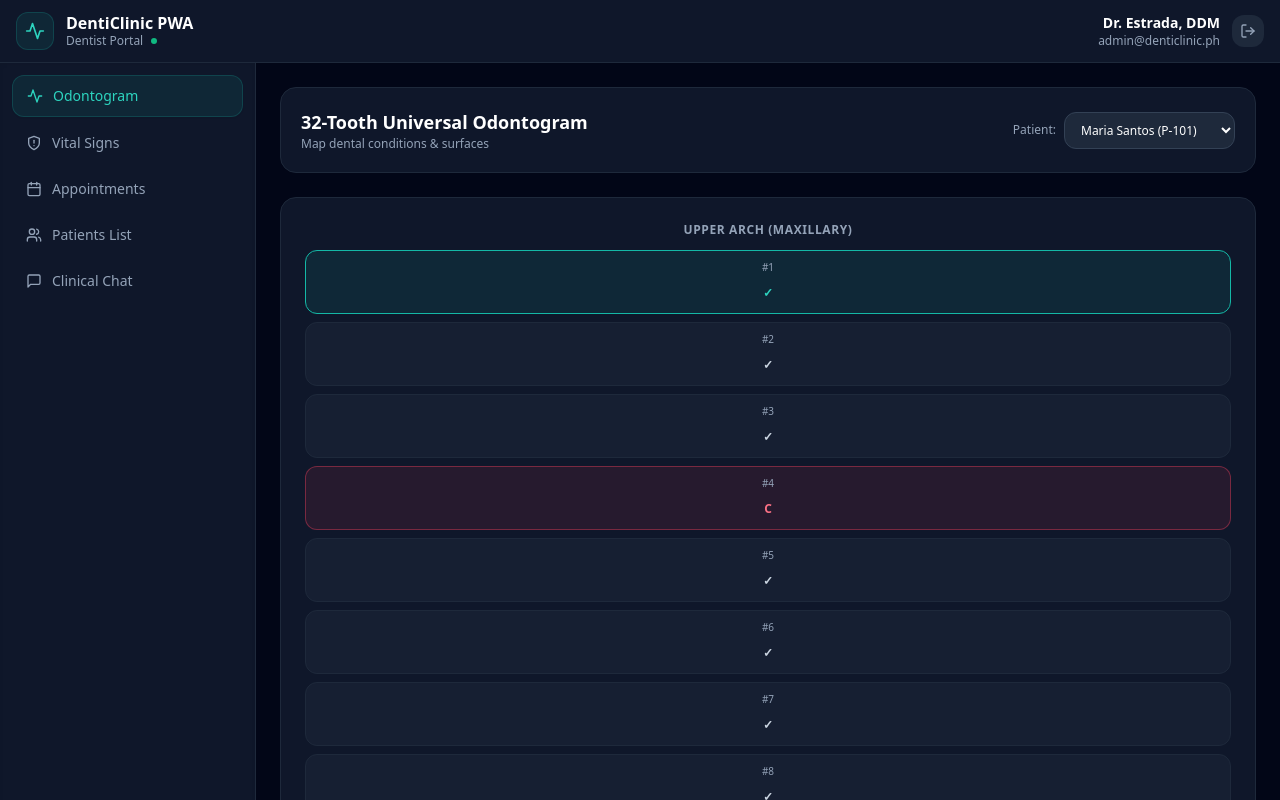
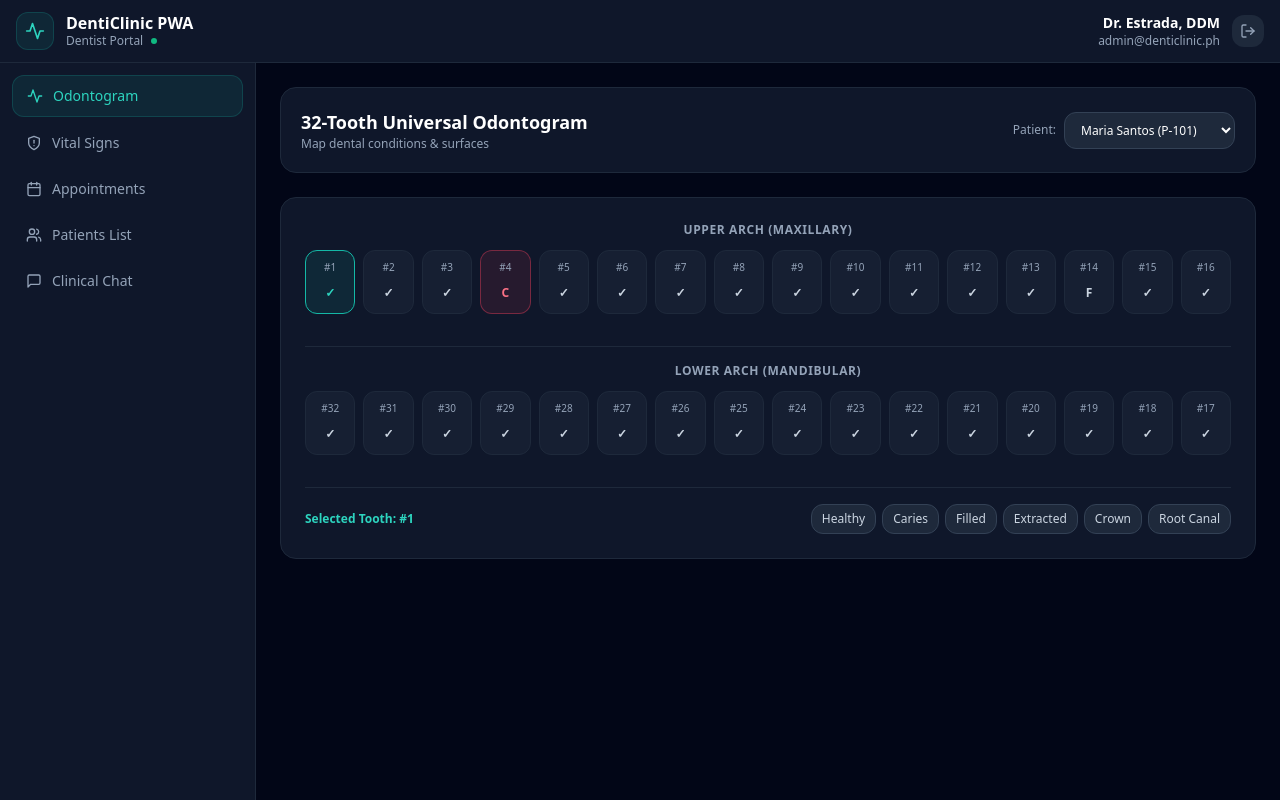
Before and after one commit to jcem0615-rgb/dental, a React (Vite) app: page / in a window 1280 px wide. Both pictures are taken after a click on the button "Dentist". Shown: the top 800 px of the page. Built offline with nearby package versions, Linux system fonts and the light colour scheme.

Commit message:
Refactor comments and improve layout structure

```diff
--- a/src/App.jsx
+++ b/src/App.jsx
@@ -30,7 +30,7 @@ export default function App() {
   const [showPassword, setShowPassword] = useState(false);
   const [authError, setAuthError] = useState('');
 
-  // Password Reset / Change State
+  // Password Reset State
   const [showForcePasswordModal, setShowForcePasswordModal] = useState(false);
   const [newPassword, setNewPassword] = useState('');
   const [confirmPassword, setConfirmPassword] = useState('');
@@ -392,7 +392,7 @@ export default function App() {
     );
   }
 
-  // RESPONSIVE DASHBOARD APP
+  // MAIN DASHBOARD APP
   return (
     <div className="min-h-screen bg-slate-950 text-slate-100 flex flex-col font-sans">
       {/* Top Header */}
@@ -433,9 +433,9 @@ export default function App() {
         </div>
       )}
 
-      {/* Main Layout Body: Adaptive Sidebar/Topbar for Mobile & Desktop */}
+      {/* Main Layout Body */}
       <div className="flex-1 flex flex-col md:flex-row">
-        <nav className="bg-slate-900 border-b md:border-b-0 md:border-r border-slate-800 w-full md:w-64 p-3 flex md:flex-col gap-1.5 overflow-x-auto shrink-0 shadow-inner">
+        <nav className="bg-slate-900 border-b md:border-b-0 md:border-r border-slate-800 w-full md:w-64 p-3 flex md:flex-col gap-1.5 overflow-x-auto shrink-0">
           {[
             { id: 'odontogram', label: 'Odontogram', icon: Activity, roles: ['dentist', 'assistant', 'patient'] },
             { id: 'vitals', label: 'Vital Signs', icon: ShieldAlert, roles: ['dentist', 'assistant'] },
@@ -452,7 +452,7 @@ export default function App() {
                   onClick={() => setActiveTab(tab.id)}
                   className={`flex items-center gap-2.5 px-3.5 py-2.5 rounded-xl text-sm font-medium transition shrink-0 whitespace-nowrap ${
                     activeTab === tab.id
-                      ? 'bg-teal-500/10 text-teal-400 border border-teal-500/20 shadow-sm'
+                      ? 'bg-teal-500/10 text-teal-400 border border-teal-500/20'
                       : 'text-slate-400 hover:bg-slate-800 hover:text-slate-200'
                   }`}
                 >
@@ -465,7 +465,7 @@ export default function App() {
 
         {/* Dynamic Content Panel */}
         <main className="flex-1 p-4 sm:p-6 overflow-y-auto">
-          {/* TAB 1: ODONTOGRAM CHART */}
+          {/* TAB 1: ODONTOGRAM CHART (FIXED GRID SYSTEM) */}
           {activeTab === 'odontogram' && (
             <div className="space-y-6 max-w-5xl mx-auto">
               <div className="flex flex-col sm:flex-row justify-between items-start sm:items-center gap-4 bg-slate-900 p-4 sm:p-5 rounded-2xl border border-slate-800">
@@ -503,12 +503,15 @@ export default function App() {
                 </div>
               )}
 
-              {/* Tooth Grid */}
-              <div className="bg-slate-900 p-4 sm:p-6 rounded-2xl border border-slate-800 space-y-6 overflow-x-auto">
+              {/* Tooth Grid - Fixed with Inline Grid Style */}
+              <div className="bg-slate-900 p-4 sm:p-6 rounded-2xl border border-slate-800 space-y-6">
                 {/* Upper Arch */}
-                <div className="min-w-[600px] sm:min-w-0">
+                <div className="overflow-x-auto pb-2">
                   <h3 className="text-xs font-bold uppercase tracking-wider text-slate-400 mb-3 text-center">Upper Arch (Maxillary)</h3>
-                  <div className="grid grid-cols-16 gap-1.5 sm:gap-2">
+                  <div
+                    className="grid gap-1.5 sm:gap-2 min-w-[700px]"
+                    style={{ gridTemplateColumns: 'repeat(16, minmax(0, 1fr))' }}
+                  >
                     {Array.from({ length: 16 }, (_, i) => i + 1).map(num => {
                       const cond = currentPatient?.conditions[num];
                       return (
@@ -534,9 +537,12 @@ export default function App() {
                 </div>
 
                 {/* Lower Arch */}
-                <div className="min-w-[600px] sm:min-w-0 pt-2">
+                <div className="overflow-x-auto pb-2 border-t border-slate-800 pt-4">
                   <h3 className="text-xs font-bold uppercase tracking-wider text-slate-400 mb-3 text-center">Lower Arch (Mandibular)</h3>
-                  <div className="grid grid-cols-16 gap-1.5 sm:gap-2">
+                  <div
+                    className="grid gap-1.5 sm:gap-2 min-w-[700px]"
+                    style={{ gridTemplateColumns: 'repeat(16, minmax(0, 1fr))' }}
+                  >
                     {Array.from({ length: 16 }, (_, i) => 32 - i).map(num => {
                       const cond = currentPatient?.conditions[num];
                       return (
```
